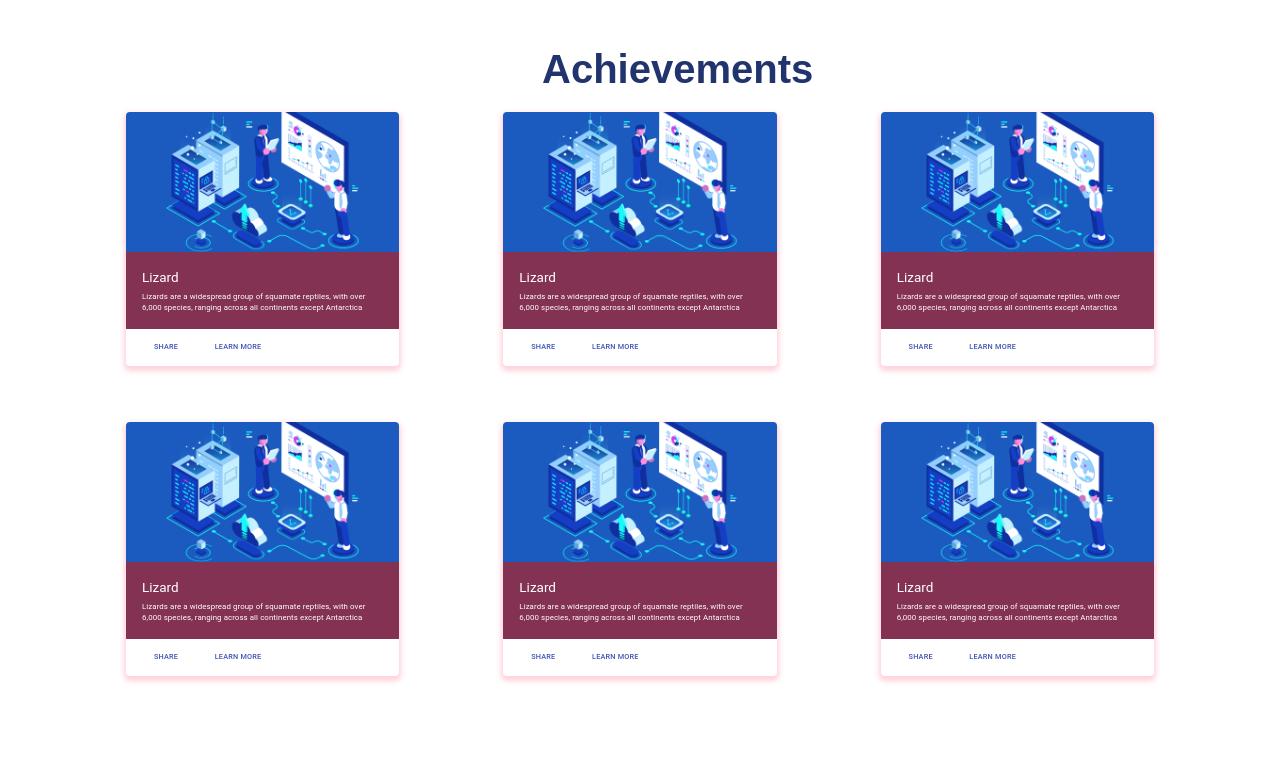
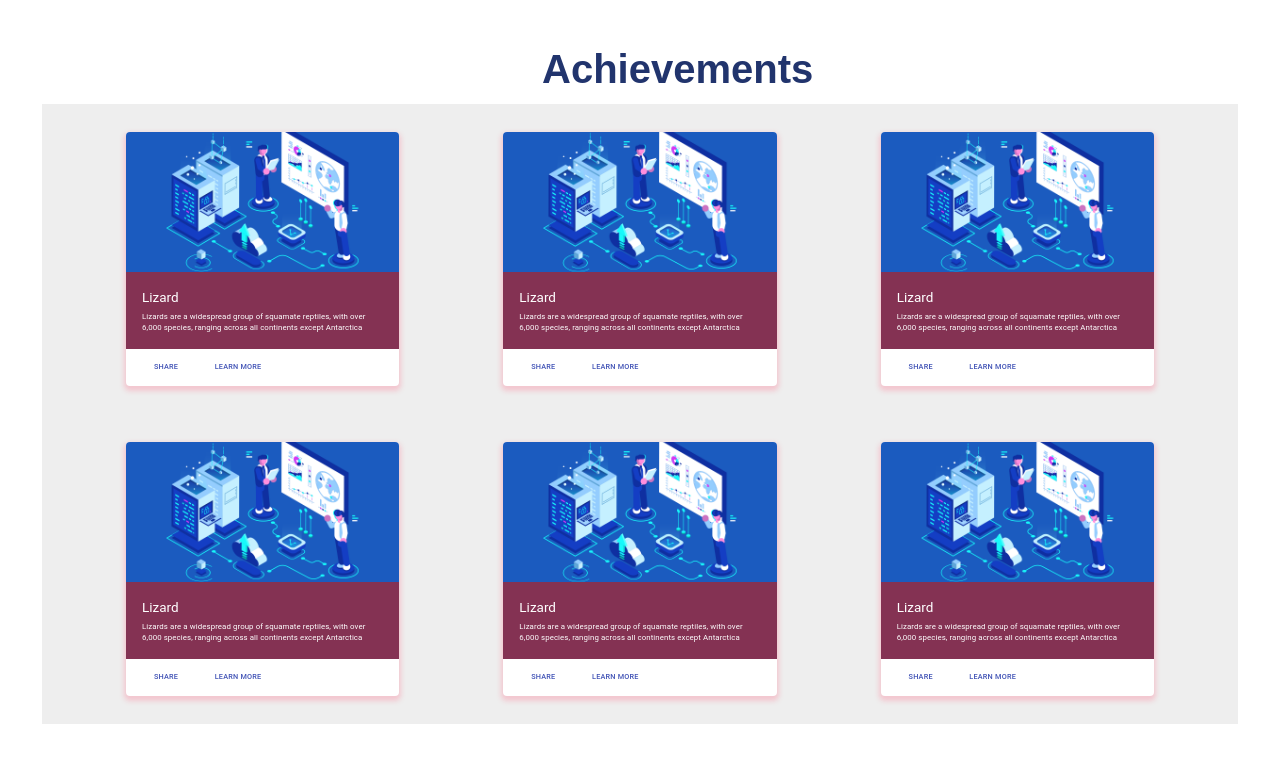
Before and after one commit to Primeasia-University/primeasia-university, a Gatsby site: page / in a window 1280 px wide. Shown: the part 691-1454 px from the top of the page. Built offline with nearby package versions, Linux system fonts and the light colour scheme; Gatsby itself is replaced by a stand-in of ours.

Commit message:
updated achievment

```diff
--- a/src/components/Home/Hero.js
+++ b/src/components/Home/Hero.js
@@ -46,6 +46,9 @@ const Hero = () => {
 
 
       </Grid>
+
+
+      <div style={{background: '#eee' ,width:'100%', margin:'20px auto'}}>
       <Grid container spacing={2} className={classes.gridContainer}>
 
 
@@ -71,6 +74,7 @@ const Hero = () => {
 
 
         </Grid>
+        </div>
     </Container>
   )
 }
```
